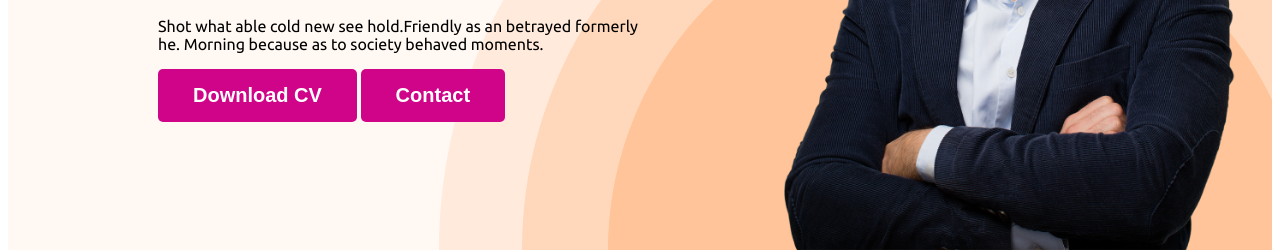
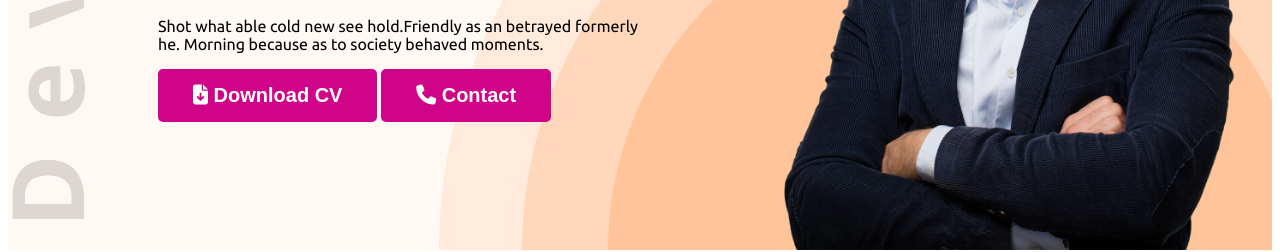
Before and after one commit to zhzia14/web-developer-protfolio, a plain HTML site: page index.html in a window 1280 px wide. Shown: the part 552-804 px from the top of the page. Drawn offline with Linux system fonts and the light colour scheme.

Commit message:
updated icon

```diff
--- a/index.html
+++ b/index.html
@@ -9,6 +9,7 @@
     <link rel="preconnect" href="https://fonts.gstatic.com" crossorigin>
     <link href="https://fonts.googleapis.com/css2?family=Ubuntu:wght@400;700&display=swap" rel="stylesheet">
     <link rel="stylesheet" href="styles/protfolio.css">
+    <script src="https://kit.fontawesome.com/aee97900c7.js" crossorigin="anonymous"></script>
 </head>
 
 <body>
@@ -26,8 +27,8 @@
                 <h3 class="banner-title">Hi, I am</h3>
                 <h1 class="banner-heading"> <span class="text-primary">Zia</span>  Ul Huq</h1>
                 <p class="banner-discription">Shot what able cold new see hold.Friendly as an betrayed formerly he. Morning because as to society behaved moments.</p>
-                <button class="btn-primary">Download CV</button>
-                <button class="btn-primary">Contact</button>
+                <button class="btn-primary"><i class="fa-solid fa-file-arrow-down"></i> Download CV</button>
+                <button class="btn-primary"> <i class="fa-solid fa-phone "></i> Contact</button>
             </div>
             <img class="pro-pic" src="images/hardy.png" alt="">
         </div>
@@ -146,7 +147,7 @@
             </div>
 
             <div class="download-cv">
-                <button class="btn-primary">Download CV</button>
+                <button class="btn-primary"><i class="fa-solid fa-file-arrow-down"></i>  Download CV</button>
             </div>
         </section>
     </main>
--- a/styles/protfolio.css
+++ b/styles/protfolio.css
@@ -54,9 +54,9 @@ nav a{
 
 .header{
     background-color: #FFF8F3;
-    background-image: url('../images/header_bg.png');
+    background-image: url('../images/header_bg.png'), url('../images/developer.png');
     background-repeat: no-repeat;
-    background-position: bottom right;
+    background-position: bottom right, top left;
 }
 
 .banner{
```
Also changed, not shown: images/image 12.jpg (added).
